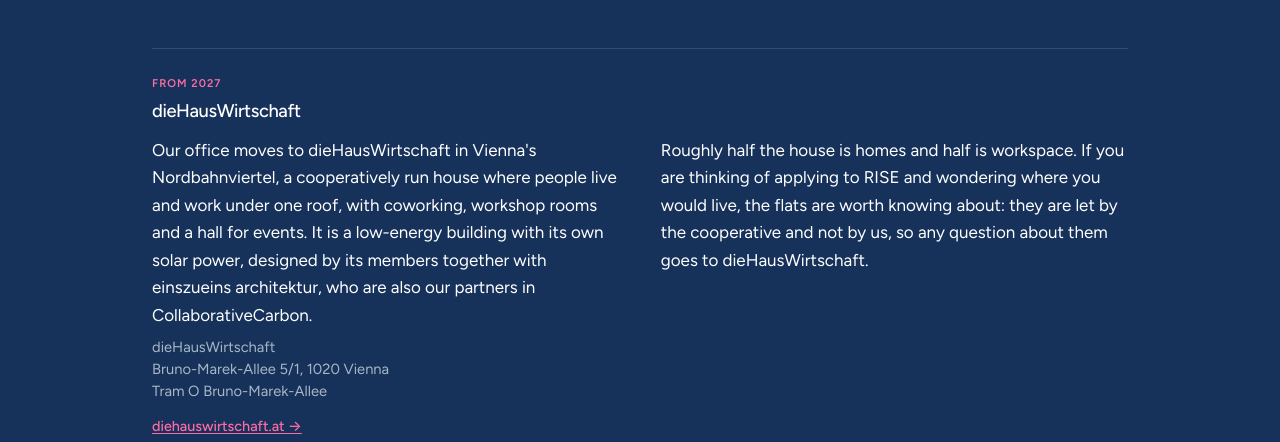
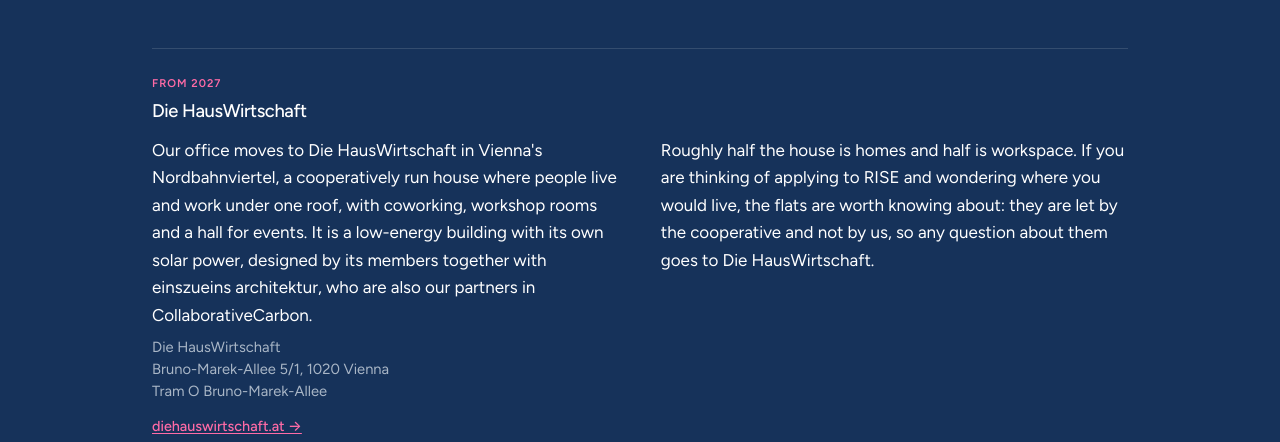
Before and after one commit to mroeck/riselabs.at, a Jekyll site: the page built from team.md, in a window 1280 px wide and 900 px high, scrolled down 3178 px. Shown: the part 160-602 px from the top of the window. Built offline with Jekyll 4.4.1, drawn with Linux system fonts in a browser that asks for light colours; some web fonts are replaced.

Commit message:
The hiring announcement, and one spelling for the house
Martin, 4 Nov, from the LinkedIn copy he wrote, in the site's voice: no
emoji, no hashtags, no @mentions, and the "please share" line dropped, since
a page cannot be reshared by asking.

It is typed "news", a type the site did not have. The page is called "News
and events" and had no News tab: anything that was neither an event, a
project update, a publication nor a position itself had nowhere to go. Typing
this one as an opening would have put it on /join/ as a fourth position and
in the team band as a fourth job.

It is featured, so it leads /news/ and the home page's Latest band while the
positions are open. The GBDI association post stays flagged and now renders
as an ordinary card: only the first featured post leads.

Spelling: Martin does not mind, so the site picks one. "Die HausWirtschaft"
throughout, which is the form in the adverts and on the house's own English
page. Ten occurrences in place.yml, two in team.md. H39's spelling question
is answered; its photographs are still open.

docs-check now also checks links written plainly - [text](/news/2026/...) or
a literal href - which were never checked: only links built through
relative_url were. A post body is exactly where a link gets written by hand,
and all three links in this one were. Nothing on the site fails the new rule,
and a deliberate typo in it does.

Co-Authored-By: Claude Opus 5 <noreply@anthropic.com>
Claude-Session: https://claude.ai/code/session_013yvRdL5WvGEbo8a8kksApF

```diff
--- a/_data/place.yml
+++ b/_data/place.yml
@@ -1,7 +1,7 @@
 # The places shown under "Where we work" on /team/ (T1).
 #
 # `places` is a list, in the order they appear on the page, so the 2027 move is
-# a reordering here and nothing else: when dieHausWirtschaft becomes the office,
+# a reordering here and nothing else: when Die HausWirtschaft becomes the office,
 # put it first, change its `when` to "Our office" and give Climate Lab a `when`
 # of "Members since 2024" or similar. No template change either way.
 #
@@ -32,13 +32,13 @@ places:
   # its own photovoltaics, and tram O at the door. The people and apartment
   # counts on that site contradict each other (200 vs 250 people, 46 vs 48
   # homes), so no number is quoted here.
-  - name: dieHausWirtschaft
+  - name: Die HausWirtschaft
     when: From 2027
     text:
-      - "Our office moves to dieHausWirtschaft in Vienna's Nordbahnviertel, a cooperatively run house where people live and work under one roof, with coworking, workshop rooms and a hall for events. It is a low-energy building with its own solar power, designed by its members together with einszueins architektur, who are also our partners in CollaborativeCarbon."
-      - "Roughly half the house is homes and half is workspace. If you are thinking of applying to RISE and wondering where you would live, the flats are worth knowing about: they are let by the cooperative and not by us, so any question about them goes to dieHausWirtschaft."
+      - "Our office moves to Die HausWirtschaft in Vienna's Nordbahnviertel, a cooperatively run house where people live and work under one roof, with coworking, workshop rooms and a hall for events. It is a low-energy building with its own solar power, designed by its members together with einszueins architektur, who are also our partners in CollaborativeCarbon."
+      - "Roughly half the house is homes and half is workspace. If you are thinking of applying to RISE and wondering where you would live, the flats are worth knowing about: they are let by the cooperative and not by us, so any question about them goes to Die HausWirtschaft."
     address:
-      - dieHausWirtschaft
+      - Die HausWirtschaft
       - Bruno-Marek-Allee 5/1, 1020 Vienna
       - Tram O Bruno-Marek-Allee
     link:
--- a/team.md
+++ b/team.md
@@ -112,7 +112,7 @@ positions &rarr;</a></p>
   T1, "Where we work", below the team. Everything shown here comes from
   _data/place.yml, so a move is a change to that file and not to this page.
 
-  Two places since 2 Nov 2026: Climate Lab today, and dieHausWirtschaft from
+  Two places since 2 Nov 2026: Climate Lab today, and Die HausWirtschaft from
   2027. Both are in the data file's `places` list and the page loops it, so
   when the move happens it is a reordering of that list and the labels above
   the names, with nothing to change here. Climate Lab stays on the page after
```
Also changed, not shown: _data/post_types.yml (+9 -0 lines), _posts/2026-11-04-hiring-three-positions.md (added, +74 -0 lines), docs-check.py (+22 -0 lines), docs/07-review-implementation.md (+1 -1 lines).
